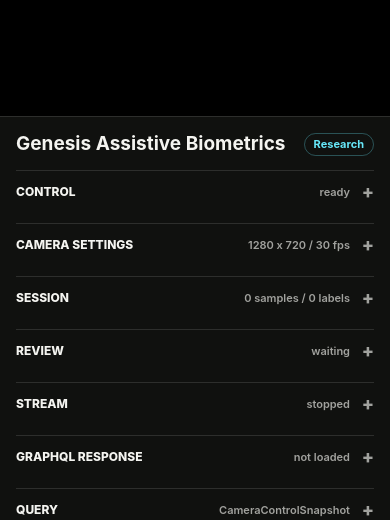
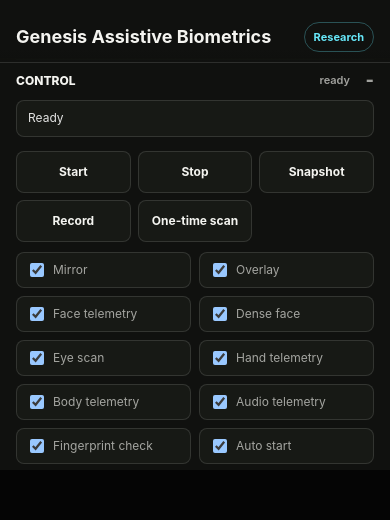
Before and after one commit to Genesis-Lab-Foundation/genesis-assistive-biometrics, a website: page index.html in a window 390 px wide. Shown: the part 374-894 px from the top of the page. After the commit the page ends 844 px from the top, so only its background shows below. Drawn offline with Linux system fonts and the light colour scheme.

Commit message:
Add mobile layout for assistive biometrics

```diff
--- a/app.js
+++ b/app.js
@@ -2078,7 +2078,8 @@ function restoreSettings() {
   const openSections = canRestoreLayout ? saved.openSections || {} : {};
   for (const details of document.querySelectorAll("[data-persist-open]")) {
     const key = details.dataset.persistOpen;
-    details.open = typeof openSections[key] === "boolean" ? openSections[key] : false;
+    const defaultOpen = details.hasAttribute("open");
+    details.open = typeof openSections[key] === "boolean" ? openSections[key] : defaultOpen;
   }
 }
 
--- a/index.html
+++ b/index.html
@@ -4,7 +4,7 @@
     <meta charset="utf-8">
     <meta name="viewport" content="width=device-width, initial-scale=1">
     <title>Genesis Assistive Biometrics</title>
-    <link rel="stylesheet" href="./styles.css">
+    <link rel="stylesheet" href="./styles.css?v=20260630-mobile">
   </head>
   <body>
     <main class="app">
@@ -25,7 +25,7 @@
           <a class="panel-link" href="./lab.html">Research</a>
         </div>
 
-        <details class="section-toggle control-toggle" data-persist-open="control">
+        <details class="section-toggle control-toggle" data-persist-open="control" open>
           <summary>
             <span>Control</span>
             <span class="summary-value" id="controlSummary">ready</span>
@@ -267,6 +267,6 @@
       </aside>
     </main>
 
-    <script type="module" src="./app.js?v=20260628-child-emoji-strips"></script>
+    <script type="module" src="./app.js?v=20260630-mobile"></script>
   </body>
 </html>
--- a/server.js
+++ b/server.js
@@ -3,8 +3,9 @@ import { createReadStream, existsSync, statSync } from 'node:fs';
 import { createServer } from 'node:http';
 import { extname, join, normalize, resolve, sep } from 'node:path';
 
-const host = process.env.HOST || '127.0.0.1';
+const host = process.env.HOST || '0.0.0.0';
 const port = Number(process.env.PORT || 5174);
+const displayHost = host === '0.0.0.0' ? '127.0.0.1' : host;
 const root = process.cwd();
 const mimeTypes = {
   '.html': 'text/html; charset=utf-8',
@@ -37,7 +38,7 @@ const server = createServer((request, response) => {
 });
 
 server.listen(port, host, () => {
-  console.log(`Genesis Assistive Biometrics: http://${host}:${port}`);
+  console.log(`Genesis Assistive Biometrics: http://${displayHost}:${port}`);
 });
 
 function safeFilePath(pathname) {
--- a/src/config.js
+++ b/src/config.js
@@ -5,7 +5,7 @@ export const POSE_MODEL_URL = "https://storage.googleapis.com/mediapipe-models/p
 
 export const STORAGE_KEY = "camera-control-app:settings:v1";
 export const LABELS_STORAGE_KEY = "camera-control-app:labels:v1";
-export const SETTINGS_VERSION = 4;
+export const SETTINGS_VERSION = 5;
 
 export const FACE_DETECT_INTERVAL_MS = 40;
 export const FACE_HOLD_MS = 1600;
--- a/styles.css
+++ b/styles.css
@@ -29,6 +29,10 @@ button, input, select { font: inherit; }
   width: 100vw;
   height: 100vh;
   background: var(--bg);
+}
+
+@supports (height: 100dvh) {
+  .app { height: 100dvh; }
 }
 
 .viewer {
@@ -183,6 +187,7 @@ button, input, select { font: inherit; }
 .panel {
   min-width: 0;
   overflow: auto;
+  overscroll-behavior: contain;
   border-left: 1px solid var(--line);
   background: var(--panel);
   padding: 16px;
@@ -448,13 +453,114 @@ pre {
 }
 
 @media (max-width: 860px) {
-  body { overflow: auto; }
-  .app { display: block; height: auto; min-height: 100vh; }
-  .viewer { height: 58vh; min-height: 360px; }
-  .panel { border-left: 0; border-top: 1px solid var(--line); }
-  .label-buttons { grid-template-columns: repeat(2, minmax(0, 1fr)); }
+  body:not(.lab-page) { overflow: hidden; }
+
+  .app {
+    grid-template-columns: 1fr;
+    grid-template-rows: minmax(260px, 44vh) minmax(0, 1fr);
+    height: 100vh;
+    min-height: 0;
+  }
+
+  @supports (height: 100dvh) {
+    .app {
+      grid-template-rows: minmax(260px, 44dvh) minmax(0, 1fr);
+      height: 100dvh;
+    }
+  }
+
+  .viewer {
+    height: auto;
+    min-height: 0;
+  }
+
+  .panel {
+    min-height: 0;
+    overflow: auto;
+    border-left: 0;
+    border-top: 1px solid var(--line);
+    padding: 12px 16px calc(18px + env(safe-area-inset-bottom));
+  }
+
+  .panel-head {
+    position: sticky;
+    top: 0;
+    z-index: 2;
+    margin: -12px -16px 8px;
+    padding: 12px 16px 10px;
+    border-bottom: 1px solid var(--line);
+    background: linear-gradient(180deg, var(--panel) 74%, rgb(16 17 15 / 92%));
+  }
+
+  h1 { font-size: 18px; }
+
+  .panel-link {
+    min-height: 30px;
+    display: inline-flex;
+    align-items: center;
+  }
+
+  .section-toggle { margin-top: 0; }
+
+  .section-toggle summary {
+    grid-template-columns: minmax(0, 1fr) minmax(76px, auto) 14px;
+    min-height: 40px;
+  }
+
+  .summary-value { max-width: 142px; }
+
+  .status { font-size: 12px; }
+
+  .primary-actions {
+    grid-template-columns: repeat(3, minmax(0, 1fr));
+    gap: 7px;
+  }
+
+  .primary-actions button {
+    min-height: 42px;
+    padding: 8px 6px;
+    font-size: 12px;
+  }
+
+  .toggles,
+  .quick-toggles {
+    grid-template-columns: repeat(2, minmax(0, 1fr));
+  }
+
+  .toggles label {
+    min-height: 36px;
+    padding: 0 9px;
+    font-size: 12px;
+  }
+
+  .label-buttons { grid-template-columns: repeat(3, minmax(0, 1fr)); }
+
+  .readout dl {
+    grid-template-columns: minmax(82px, 0.8fr) minmax(0, 1fr);
+  }
+
+  pre { max-height: 160px; }
+
   .child-card { flex-basis: 58px; }
   .child-emotion-cards .child-card { flex-basis: 54px; }
+}
+
+@media (max-width: 480px) {
+  .two,
+  .three {
+    grid-template-columns: 1fr;
+  }
+
+  .summary-value { max-width: 116px; }
+}
+
+@media (max-width: 360px) {
+  .primary-actions,
+  .label-buttons,
+  .toggles,
+  .quick-toggles {
+    grid-template-columns: repeat(2, minmax(0, 1fr));
+  }
 }
 
 .lab-page {
@@ -495,6 +601,8 @@ pre {
   margin-top: 12px;
 }
 
+.lab-section + .lab-section { margin-top: 24px; }
+
 .lab-card {
   border: 1px solid var(--line);
   border-radius: 8px;
@@ -534,3 +642,24 @@ pre {
   color: rgb(244 244 240 / 72%);
   font-size: 11px;
 }
+
+@media (max-width: 600px) {
+  .lab-shell {
+    width: min(1120px, calc(100vw - 24px));
+    padding: 24px 0 36px;
+  }
+
+  .lab-head {
+    gap: 12px;
+    margin-bottom: 24px;
+  }
+
+  .lab-head h1 { font-size: 20px; }
+
+  .lab-grid {
+    grid-template-columns: 1fr;
+    gap: 10px;
+  }
+
+  .lab-card { padding: 12px; }
+}
```
Also changed, not shown: lab.html (+1 -1 lines).
